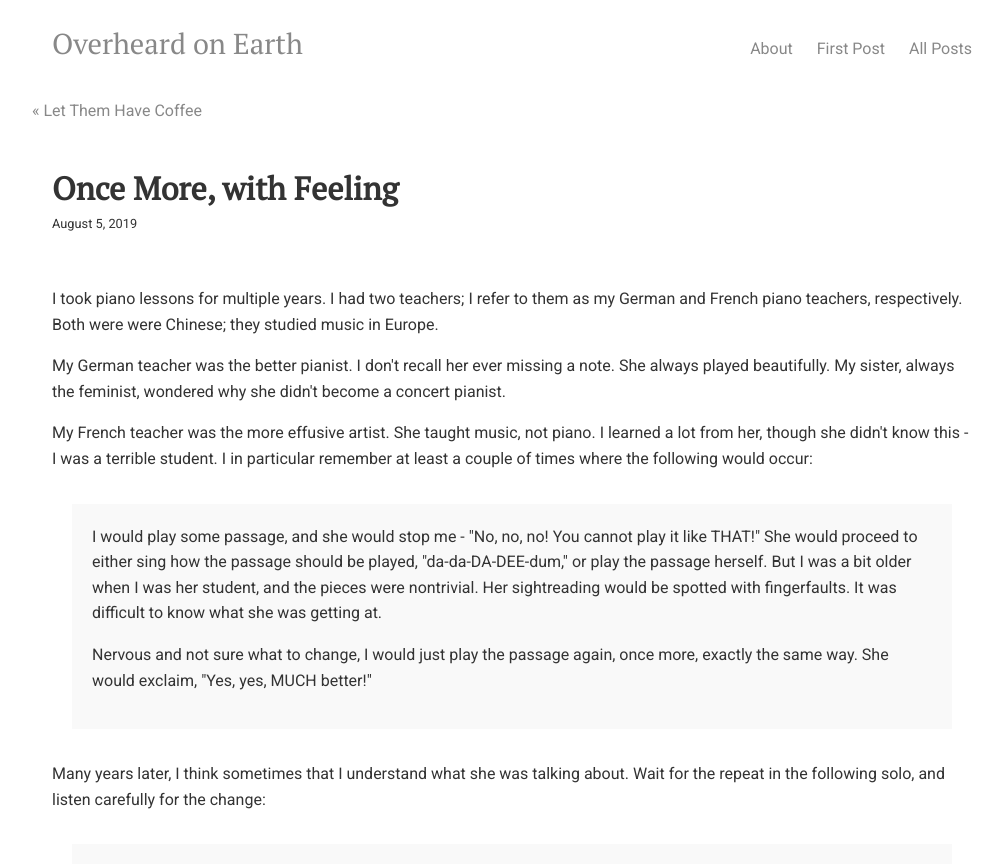
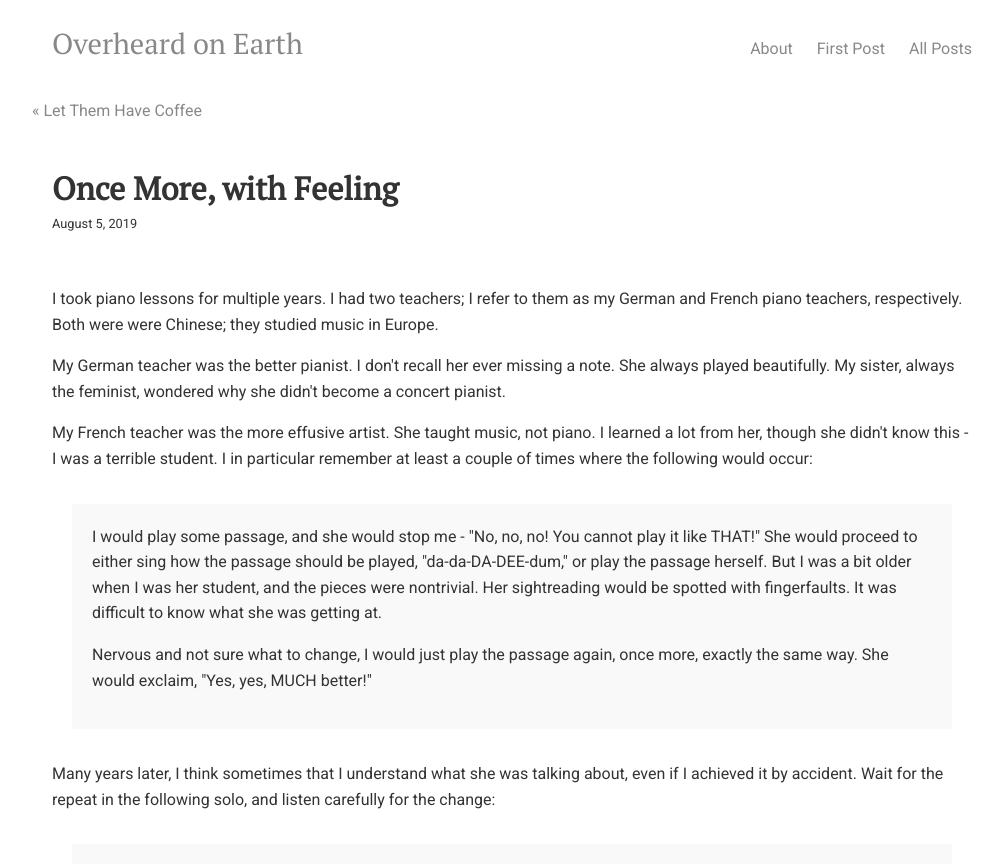
Before and after one commit to overheardonearth/overheardonearth.github.io, a Jekyll site: the page built from _posts/2019-08-05-once-more-with-feeling.html, in a window 1280 px wide. Shown: the top 864 px of the page, without its empty margins (128-1131 px from the left). Built offline with Jekyll 4.4.1, drawn with Linux system fonts in a browser that asks for light colours; comment, search, counter and statistics services are not loaded; grey boxes are pictures that could not be loaded.

Commit message:
Update 2019-08-05-once-more-with-feeling.html

```diff
--- a/_posts/2019-08-05-once-more-with-feeling.html
+++ b/_posts/2019-08-05-once-more-with-feeling.html
@@ -19,7 +19,7 @@ My French teacher was the more effusive artist. She taught music, not piano. I l
 
 </div>
 
-Many years later, I think sometimes that I understand what she was talking about. Wait for the repeat in the following solo, and listen carefully for the change:
+Many years later, I think sometimes that I understand what she was talking about, even if I achieved it by accident. Wait for the repeat in the following solo, and listen carefully for the change:
 
    <div class="media">
      <div style="width:100%;height:0px;position:relative;padding-bottom:56.250%;"><iframe src="https://streamable.com/s/fho8d/iuszoc" frameborder="0" width="100%" height="100%" allowfullscreen style="width:100%;height:100%;position:absolute;left:0px;top:0px;overflow:hidden;"></iframe></div>
```
